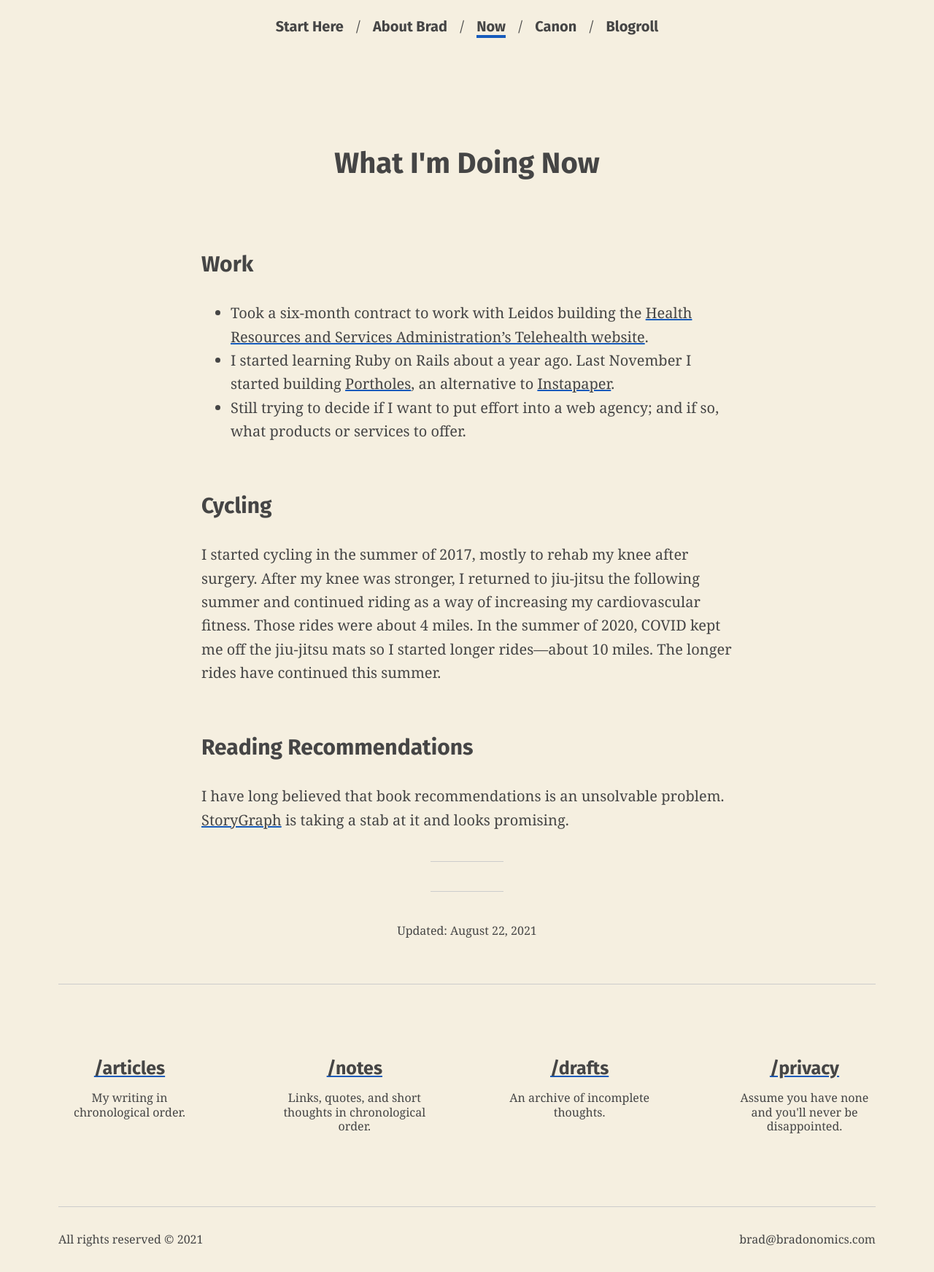
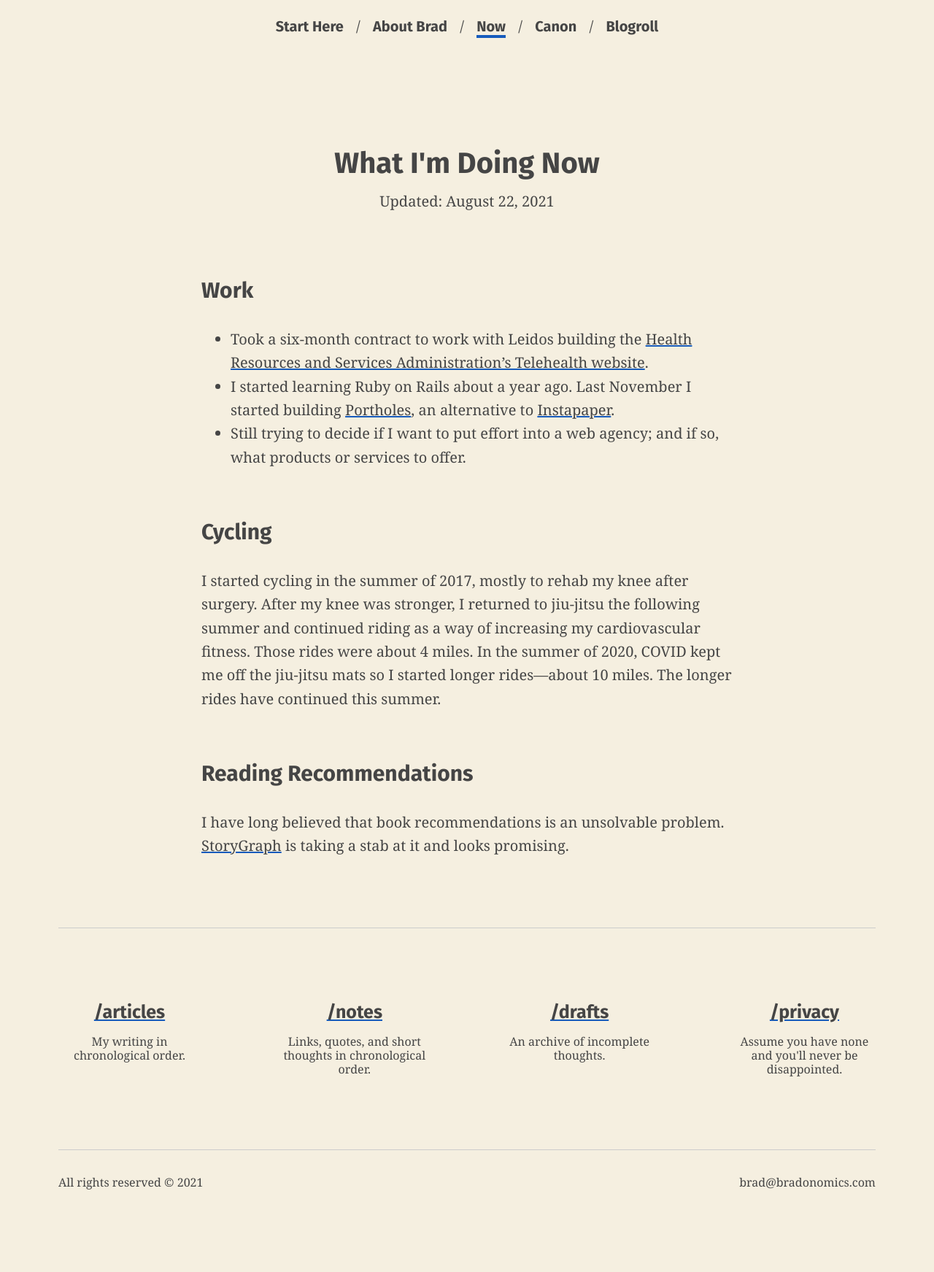
Before and after one commit to bradonomics/bradonomics.com, a Jekyll site: the page built from _pages/now.md, in a window 1280 px wide. Shown: the whole page at 73% size. Built offline with Jekyll 4.4.1, drawn with Linux system fonts in a browser that asks for light colours; after the commit the page ends 1665 px from its top, so only the background shows below that.

Commit message:
Update /now page layout issue

```diff
--- a/_layouts/page.html
+++ b/_layouts/page.html
@@ -6,6 +6,7 @@
 
   <header class="page-header">
     <h1>{{ page.title }}</h1>
+    {% if page.url == '/now/' %}<p>Updated: {{ page.last_modified_at | date: "%B %d, %Y" }}</p>{% endif %}
   </header>
 
   {{ content }}
--- a/_pages/now.md
+++ b/_pages/now.md
@@ -18,9 +18,3 @@
 ## Reading Recommendations
 
 I have long believed that book recommendations is an unsolvable problem. [StoryGraph](https://www.thestorygraph.com/) is taking a stab at it and looks promising.
-
-<hr>
-
-<footer>
-  <p class="entry-meta">Updated: {{ page.last_modified_at | date: "%B %d, %Y" }}</p>
-</footer>
--- a/_sass/article.scss
+++ b/_sass/article.scss
@@ -5,6 +5,11 @@
 .page-header {
   margin: 4rem 0;
   text-align: center;
+
+  h1 + p {
+    margin-top: -1.5rem;
+  }
+
 }
 
 .draft-notice {
```
